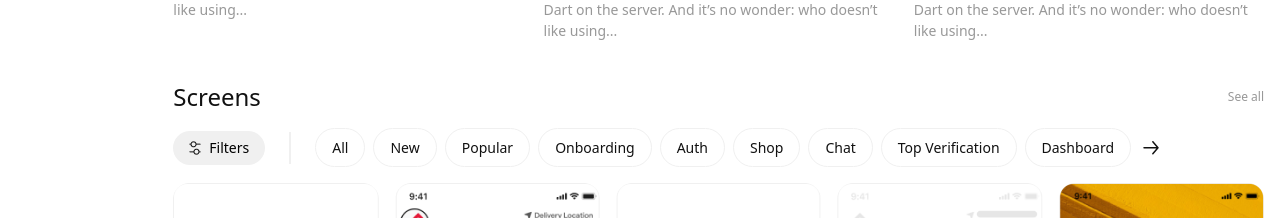
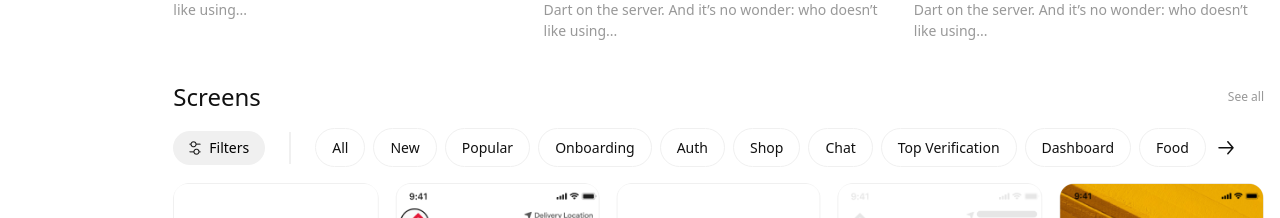
Before and after one commit to jahidhasan136/flutter-library, a React (Vite) app: page / in a window 1280 px wide. Shown: the part 1185-1403 px from the top of the page. Built offline with nearby package versions, Linux system fonts and the light colour scheme.

Commit message:
added all code

```diff
--- a/src/pages/home/Screens.jsx
+++ b/src/pages/home/Screens.jsx
@@ -1,22 +1,53 @@
-import filterIcon from "../../assets/icons/filter.png";
-import rightArrowIcon from "../../assets/icons/right-arrow.svg";
-import screenImgOne from "../../assets/screens/screens-1.png";
-import screenImgTen from "../../assets/screens/screens-10.png";
-import screenImgTwo from "../../assets/screens/screens-2.png";
-import screenImgThree from "../../assets/screens/screens-3.png";
-import screenImgFour from "../../assets/screens/screens-4.png";
-import screenImgFive from "../../assets/screens/screens-5.png";
-import screenImgSix from "../../assets/screens/screens-6.png";
-import screenImgSeven from "../../assets/screens/screens-7.png";
-import screenImgEight from "../../assets/screens/screens-8.png";
-import screenImgNine from "../../assets/screens/screens-9.png";
+import { useState } from 'react';
+import filterIcon from '../../assets/icons/filter.png';
+import rightArrowIcon from '../../assets/icons/right-arrow.svg';
+import screenImgOne from '../../assets/screens/screens-1.png';
+import screenImgTen from '../../assets/screens/screens-10.png';
+import screenImgTwo from '../../assets/screens/screens-2.png';
+import screenImgThree from '../../assets/screens/screens-3.png';
+import screenImgFour from '../../assets/screens/screens-4.png';
+import screenImgFive from '../../assets/screens/screens-5.png';
+import screenImgSix from '../../assets/screens/screens-6.png';
+import screenImgSeven from '../../assets/screens/screens-7.png';
+import screenImgEight from '../../assets/screens/screens-8.png';
+import screenImgNine from '../../assets/screens/screens-9.png';
 
 const Screens = () => {
+  // TODO: BUTTONS HOVER SCROLL FUNCTIONALITY PENDING
+  const [currentButton, setCurrentButton] = useState(0);
+  const buttonsPerClick = 10;
+
+  const buttons = [
+    'All',
+    'New',
+    'Popular',
+    'Onboarding',
+    'Auth',
+    'Shop',
+    'Chat',
+    'Top Verification',
+    'Dashboard',
+    'Food',
+    'Restaurant',
+    'Fitness',
+  ];
+
+  const totalPages = Math.ceil(buttons.length / buttonsPerClick);
+
+  const handleNext = () => {
+    setCurrentButton((prevPage) => prevPage + 1);
+  };
+
+  const visibleButtons = buttons.slice(
+    currentButton * buttonsPerClick,
+    currentButton * buttonsPerClick + buttonsPerClick
+  );
+
   return (
     <div className="mb-10">
       <div className="flex justify-between items-center mb-4">
-        <h2 className="text-2xl text-primary leading-[31.2px]">Screens</h2>
-        <button className="text-textSecondary text-xs ">See all</button>
+        <h3 className="text-h3 text-primary leading-[31.2px]">Screens</h3>
+        <button className="text-textSecondary text-xs">See all</button>
       </div>
       {/* Filter sections */}
       <div className="flex gap-2 items-center mb-4">
@@ -25,51 +56,24 @@ const Screens = () => {
           <p className="text-h6 leading-[18.2px]">Filters</p>
         </button>
         <div className="border-secondary border-r-2 py-4 mr-4"></div>
-        <div className="flex overflow-hidden">
-          <div className="flex gap-2 items-center">
-            <button className="text-h6 px-4 py-2 border border-secondary hover:bg-primary text-primary rounded-full hover:text-white transition-all duration-300">
-              All
+        <div className="button-container flex gap-2 items-center overflow-x-auto">
+          {visibleButtons.map((button, index) => (
+            <button
+              key={index}
+              className="text-h6 px-4 py-2 border border-secondary hover:bg-primary text-primary rounded-full hover:text-white transition-all duration-300"
+              onMouseOver={(e) => e.stopPropagation()} // Prevent scrolling on button hover
+            >
+              {button}
             </button>
-            <button className="text-h6 px-4 py-2 border border-secondary hover:bg-primary text-primary rounded-full hover:text-white transition-all duration-300">
-              New
-            </button>
-            <button className="text-h6 px-4 py-2 border border-secondary hover:bg-primary text-primary rounded-full hover:text-white transition-all duration-300">
-              Popular
-            </button>
-            <button className="text-h6 px-4 py-2 border border-secondary hover:bg-primary text-primary rounded-full hover:text-white transition-all duration-300">
-              Onboarding
-            </button>
-            <button className="text-h6 px-4 py-2 border border-secondary hover:bg-primary text-primary rounded-full hover:text-white transition-all duration-300">
-              Auth
-            </button>
-            <button className="text-h6 px-4 py-2 border border-secondary hover:bg-primary text-primary rounded-full hover:text-white transition-all duration-300">
-              Shop
-            </button>
-            <button className="text-h6 px-4 py-2 border border-secondary hover:bg-primary text-primary rounded-full hover:text-white transition-all duration-300">
-              Chat
-            </button>
-            <button className="text-h6 px-4 py-2 border border-secondary hover:bg-primary text-primary rounded-full hover:text-white transition-all duration-300">
-              Top Verification
-            </button>
-            <button className="text-h6 px-4 py-2 border border-secondary hover:bg-primary text-primary rounded-full hover:text-white transition-all duration-300">
-              Dashboard
-            </button>
-            {/* <button className="text-h6 px-4 py-2 border border-secondary hover:bg-primary text-primary rounded-full hover:text-white transition-all duration-300">
-              Food
-            </button>
-            <button className="text-h6 px-4 py-2 border border-secondary hover:bg-primary text-primary rounded-full hover:text-white transition-all duration-300">
-              Restaurent
-            </button>
-            <button className="text-h6 px-4 py-2 border border-secondary hover:bg-primary text-primary rounded-full hover:text-white transition-all duration-300">
-              Fitness
-            </button> */}
-            <button>
+          ))}
+          {currentButton < totalPages - 1 && (
+            <button onClick={handleNext}>
               <img src={rightArrowIcon} alt="arrow" />
             </button>
-          </div>
+          )}
         </div>
       </div>
-      {/* project sections */}
+      {/* Project sections */}
       <div className="grid md:grid-cols-5 gap-4">
         <img className="rounded-2xl w-full" src={screenImgOne} alt="" />
         <img className="rounded-2xl w-full" src={screenImgTwo} alt="" />
```
